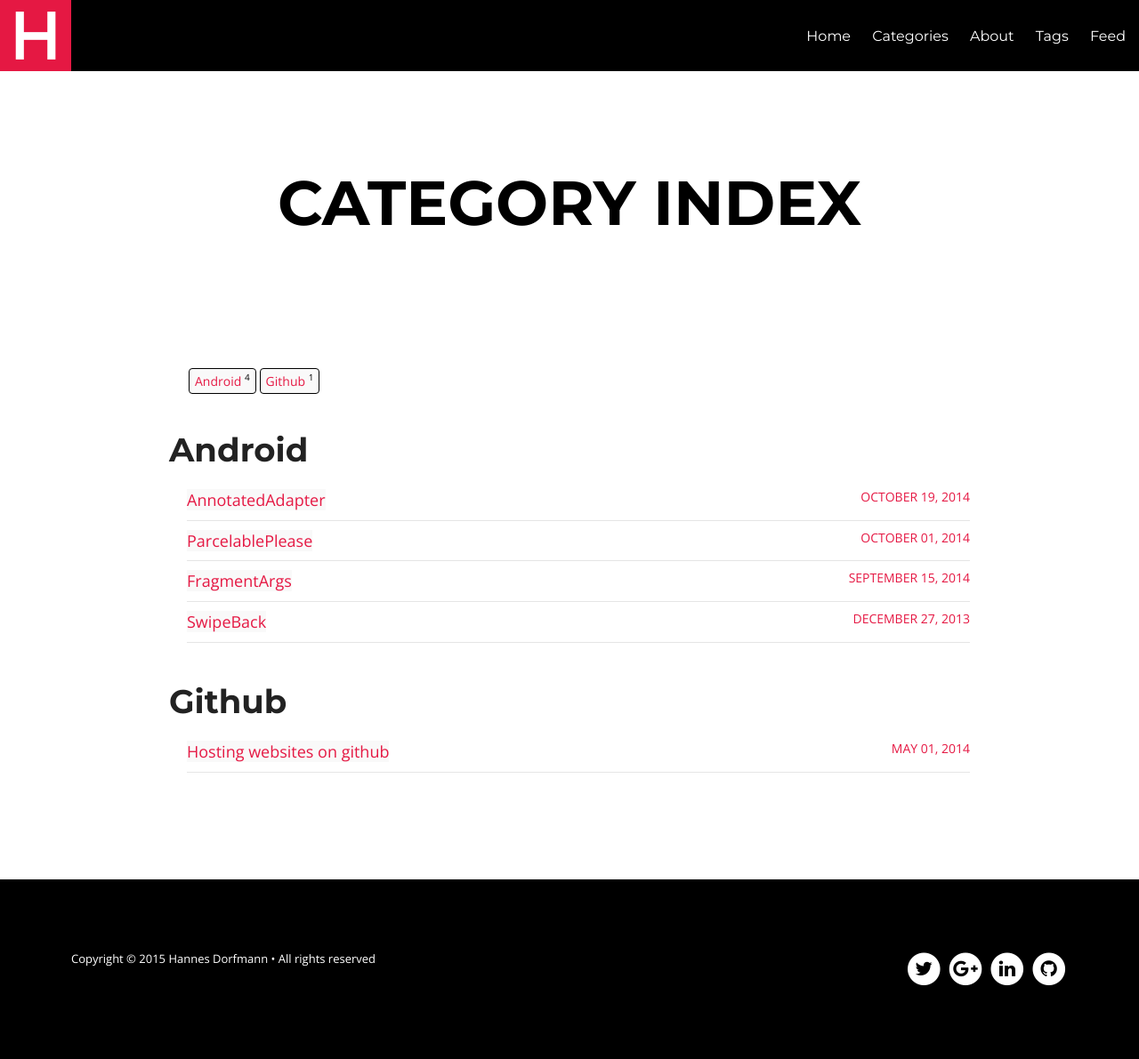
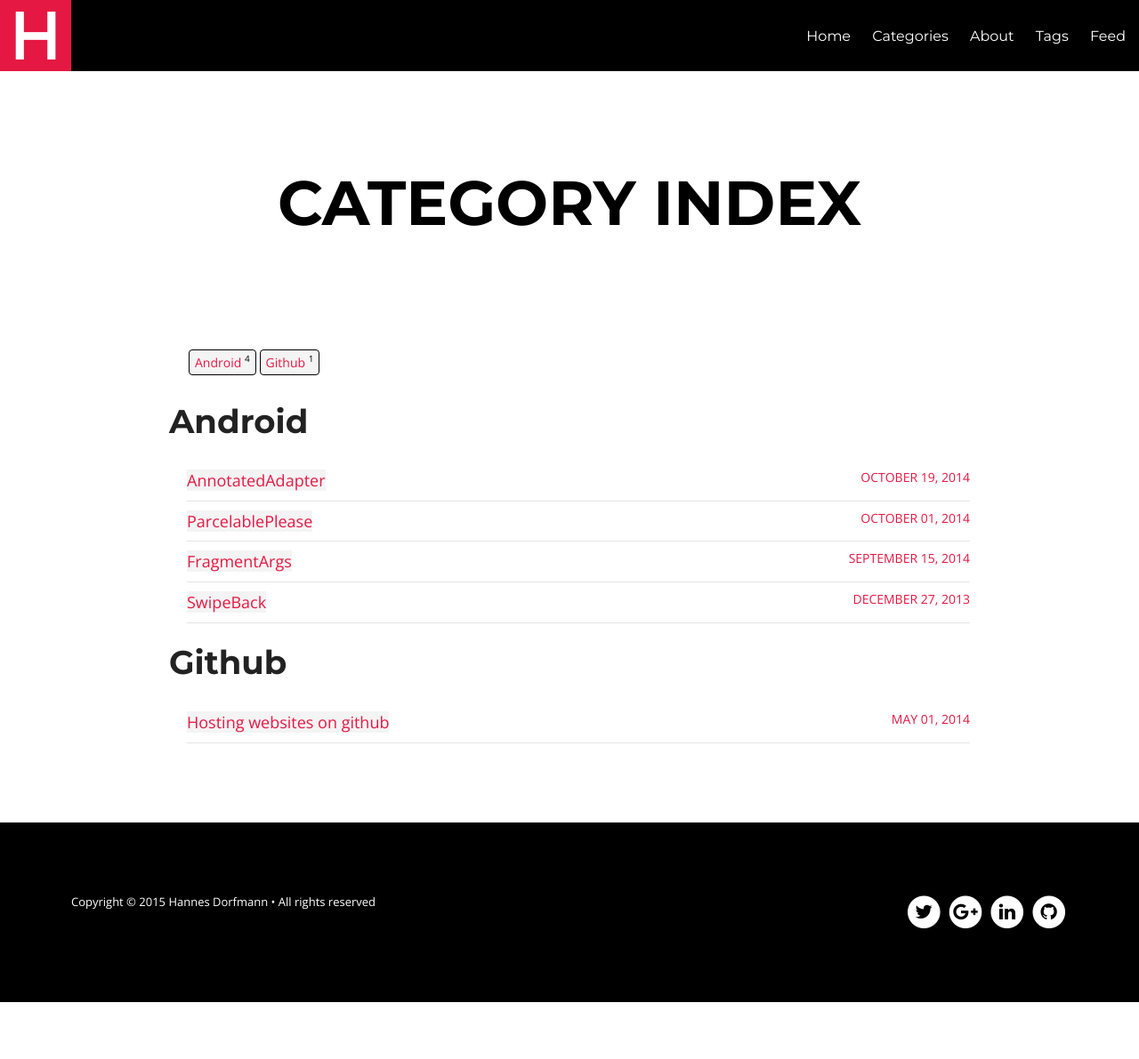
Before and after one commit to sockeqwe/website-old, a Jekyll site: the page built from categories.html, in a window 1280 px wide. Shown: the whole page at 89% size. Built offline with Jekyll 4.4.1, drawn with Linux system fonts in a browser that asks for light colours; nearby versions of some CDN libraries; after the commit the page ends 1127 px from its top, so only the background shows below that.

Commit message:
Code background color

```diff
--- a/assets/css/post.css
+++ b/assets/css/post.css
@@ -197,7 +197,7 @@
           margin: -10% auto 0; } }
       .post-template .notepad-post-content > div:not(.notepad-post-title) a, .post-template .notepad-post-content > div:not(.notepad-post-title) code {
         color: #e51843;
-        background-color:#f9f9f9;
+        background-color:#f4f4f4;
         }
 
 .notepad-post-content > div:not(.notepad-post-title) a:hover {
@@ -482,7 +482,7 @@
     padding-right: 1.875rem; }
     .notepad-page-content > div:not(.notepad-page-title) a, .notepad-page-content > div:not(.notepad-page-title) code {
       color: #e51843;
-      background-color:#f9f9f9; }
+      background-color:#f4f4f4; }
     .notepad-page-content > div:not(.notepad-page-title) ul, .notepad-page-content > div:not(.notepad-page-title) ol {
       padding-left: 1.25rem;
       font-size: 1.125rem; }
@@ -491,7 +491,10 @@
     .notepad-page-content > div:not(.notepad-page-title) h1, .notepad-page-content > div:not(.notepad-page-title) h2, .notepad-page-content > div:not(.notepad-page-title) h3, .notepad-page-content > div:not(.notepad-page-title) h4, .notepad-page-content > div:not(.notepad-page-title) h5, .notepad-page-content > div:not(.notepad-page-title) h6, .notepad-page-content > div:not(.notepad-page-title) ul, .notepad-page-content > div:not(.notepad-page-title) ol, .notepad-page-content > div:not(.notepad-page-title) blockquote, .notepad-page-content > div:not(.notepad-page-title) pre, .notepad-page-content > div:not(.notepad-page-title) hr {
       max-width: 56.25rem;
       margin-left: auto;
-      margin-right: auto; }
+      margin-right: auto;
+      margin-top:0.5em;
+      margin-bottom:0.5em;
+      }
     .notepad-page-content > div:not(.notepad-page-title) p {
       margin: 0 auto 2em auto;
       max-width: 56.25rem;
```
